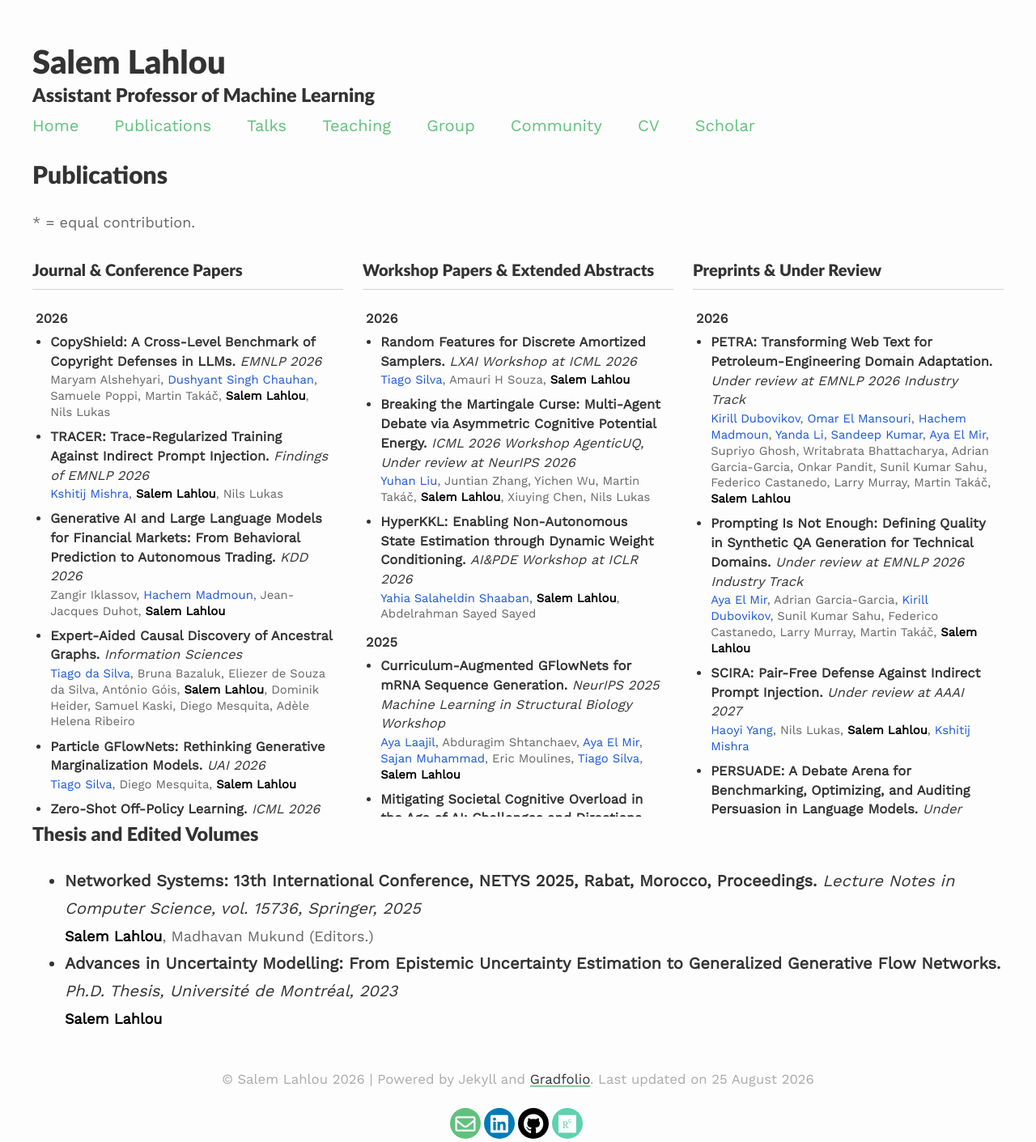
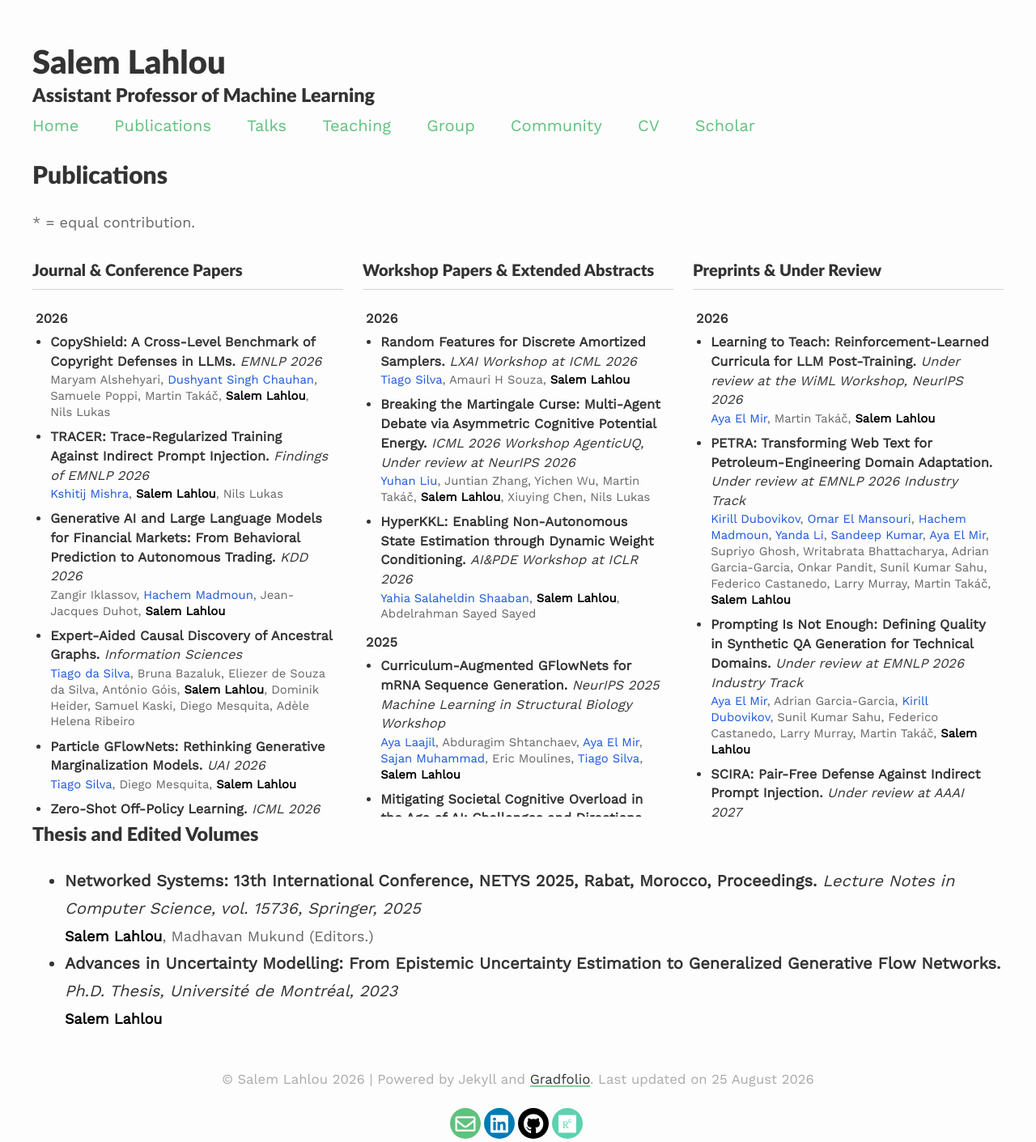
Before and after one commit to saleml/saleml.github.io, a Jekyll site: the page built from _pages/publications.md, in a window 1280 px wide. Shown: the whole page at 81% size. Built offline with Jekyll 4.4.1, drawn with Linux system fonts in a browser that asks for light colours; nearby versions of some CDN libraries.

Commit message:
Auto-sync from CV repo (a08dccb)
Adds the WiML @ NeurIPS 2026 submission under Preprints & Under Review
and rebuilds CV.pdf. KDD 2026 tutorial and publication verified intact.

Co-Authored-By: Claude Opus 5 <noreply@anthropic.com>

```diff
--- a/_pages/publications.md
+++ b/_pages/publications.md
@@ -91,6 +91,7 @@ published: true
 <div class="publications-scroll">
 <p class="pub-year">2026</p>
 <ul>
+<li><strong>Learning to Teach: Reinforcement-Learned Curricula for LLM Post-Training.</strong> <em>Under review at the WiML Workshop, NeurIPS 2026</em><div class="pub-authors"><span class="pub-author-student">Aya El Mir</span>, Martin Takáč, <strong class="pub-author-me">Salem Lahlou</strong></div></li>
 <li><strong>PETRA: Transforming Web Text for Petroleum-Engineering Domain Adaptation.</strong> <em>Under review at EMNLP 2026 Industry Track</em><div class="pub-authors"><span class="pub-author-student">Kirill Dubovikov</span>, <span class="pub-author-student">Omar El Mansouri</span>, <span class="pub-author-student">Hachem Madmoun</span>, <span class="pub-author-student">Yanda Li</span>, <span class="pub-author-student">Sandeep Kumar</span>, <span class="pub-author-student">Aya El Mir</span>, Supriyo Ghosh, Writabrata Bhattacharya, Adrian Garcia-Garcia, Onkar Pandit, Sunil Kumar Sahu, Federico Castanedo, Larry Murray, Martin Takáč, <strong class="pub-author-me">Salem Lahlou</strong></div></li>
 <li><strong>Prompting Is Not Enough: Defining Quality in Synthetic QA Generation for Technical Domains.</strong> <em>Under review at EMNLP 2026 Industry Track</em><div class="pub-authors"><span class="pub-author-student">Aya El Mir</span>, Adrian Garcia-Garcia, <span class="pub-author-student">Kirill Dubovikov</span>, Sunil Kumar Sahu, Federico Castanedo, Larry Murray, Martin Takáč, <strong class="pub-author-me">Salem Lahlou</strong></div></li>
 <li><strong>SCIRA: Pair-Free Defense Against Indirect Prompt Injection.</strong> <em>Under review at AAAI 2027</em><div class="pub-authors"><span class="pub-author-student">Haoyi Yang</span>, Nils Lukas, <strong class="pub-author-me">Salem Lahlou</strong>, <span class="pub-author-student">Kshitij Mishra</span></div></li>
```
Also changed, not shown: 1 other file.
